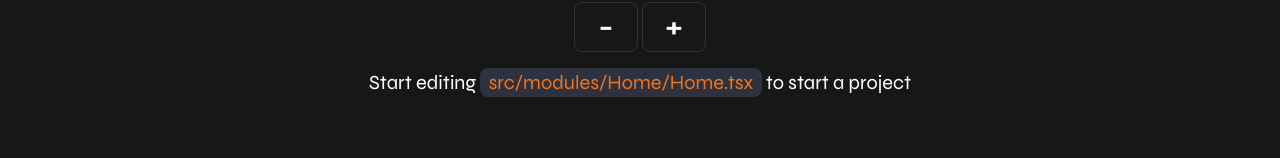
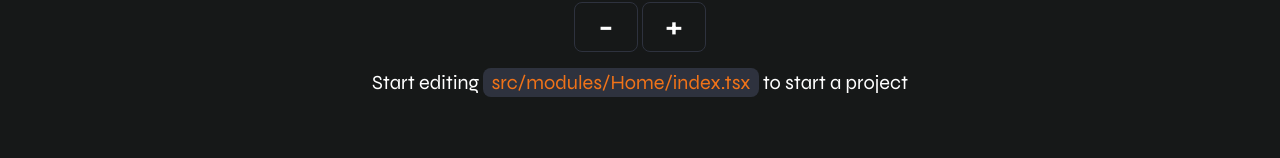
Before and after one commit to m-kolomoyets/phenomenon-next-ts-template, a Next.js app: page / in a window 1280 px wide. Shown: the part 498-656 px from the top of the page. Built offline with nearby package versions, Linux system fonts and the light colour scheme.

Commit message:
fix(composition): updated files composition

```diff
--- a/src/modules/Home/components/Counter/index.ts
+++ /dev/null
@@ -1,2 +0,0 @@
-export * from './Counter';
-export { default } from './Counter';
--- a/src/modules/Home/components/Counter/Counter.tsx
+++ b/src/modules/Home/components/Counter/index.tsx
@@ -2,7 +2,7 @@
 
 import { memo, useCallback, useState } from 'react';
 import clsx from 'clsx';
-import s from './Counter.module.css';
+import s from './styles.module.css';
 
 const Counter: React.FC = () => {
     const [count, setCount] = useState(0);
--- a/src/modules/Home/index.ts
+++ /dev/null
@@ -1,2 +0,0 @@
-export * from './Home';
-export { default } from './Home';
--- a/src/modules/Home/Home.tsx
+++ b/src/modules/Home/index.tsx
@@ -5,7 +5,7 @@ import clsx from 'clsx';
 import { CURRENT_YEAR } from './constants';
 import PhenomenonMarkIcon from '@/ui/icons/PhenomenonMarkIcon';
 import Counter from './components/Counter';
-import s from './Home.module.css';
+import s from './styles.module.css';
 
 const Home: React.FC = () => {
     return (
@@ -20,7 +20,7 @@ const Home: React.FC = () => {
                 <section className={s.content}>
                     <Counter />
                     <p className={s.description}>
-                        Start editing <code>src/modules/Home/Home.tsx</code> to start a project
+                        Start editing <code>src/modules/Home/index.tsx</code> to start a project
                     </p>
                 </section>
             </div>
```
Also changed, not shown: src/modules/Home/components/Counter/styles.module.css (renamed from src/modules/Home/components/Counter/Counter.module.css), src/modules/Home/styles.module.css (renamed from src/modules/Home/Home.module.css).
